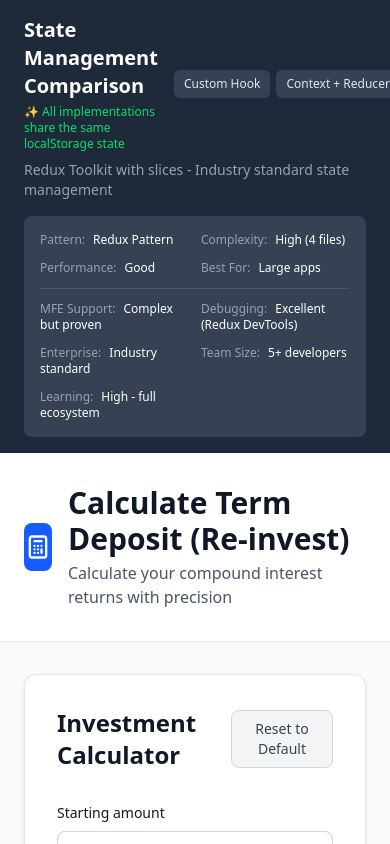
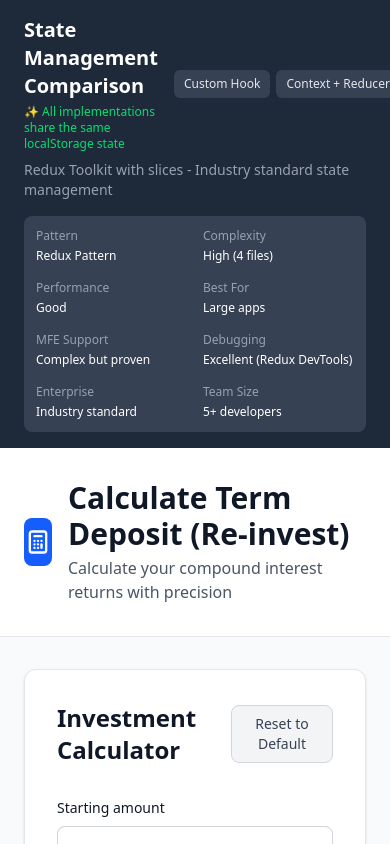
Before and after one commit to maysam-tayyeb/term-deposits-ai-enhanced, a React (Vite) app: page /redux in a window 390 px wide. Shown: the top 844 px of the page. Built offline with nearby package versions, Linux system fonts and the light colour scheme.

Commit message:
refactor: simplify state management navigation layout
- Remove two-row card structure for cleaner design
- Use single grid layout with vertical metric display
- Improve responsive behavior across screen sizes

```diff
--- a/src/components/StateManagementNav.tsx
+++ b/src/components/StateManagementNav.tsx
@@ -130,55 +130,46 @@ export function StateManagementNav() {
           </p>
         )}
 
-        {/* Implementation Details Banner - Single Card with Two Rows */}
+        {/* Implementation Details */}
         {currentImpl && (
-          <div className="mt-4 p-4 bg-gray-700 rounded-lg">
-            {/* First Row - Basic Info */}
-            <div className="grid grid-cols-2 lg:grid-cols-4 gap-3 text-xs md:text-sm pb-3 border-b border-gray-600">
+          <div className="mt-4 p-3 bg-gray-700 rounded-lg">
+            <div className="grid grid-cols-2 md:grid-cols-3 lg:grid-cols-4 gap-4 text-xs">
               <div>
-                <span className="text-gray-400">Pattern:</span>
-                <span className="ml-2 text-white">
+                <div className="text-gray-400 mb-1">Pattern</div>
+                <div className="text-white font-medium">
                   {currentImpl.path === "/hook" ? "Component Hook" :
                    currentImpl.path === "/context" ? "Provider Pattern" :
                    currentImpl.path === "/valtio" ? "Proxy State" :
                    currentImpl.path === "/redux" ? "Redux Pattern" : "Store Pattern"}
-                </span>
+                </div>
               </div>
               <div>
-                <span className="text-gray-400">Complexity:</span>
-                <span className="ml-2 text-white">{currentImpl.complexity}</span>
+                <div className="text-gray-400 mb-1">Complexity</div>
+                <div className="text-white font-medium">{currentImpl.complexity}</div>
               </div>
               <div>
-                <span className="text-gray-400">Performance:</span>
-                <span className="ml-2 text-white">{currentImpl.performance}</span>
+                <div className="text-gray-400 mb-1">Performance</div>
+                <div className="text-white font-medium">{currentImpl.performance}</div>
               </div>
               <div>
-                <span className="text-gray-400">Best For:</span>
-                <span className="ml-2 text-white">{currentImpl.bestFor}</span>
-              </div>
-            </div>
-
-            {/* Second Row - Enterprise Info */}
-            <div className="grid grid-cols-2 lg:grid-cols-5 gap-3 text-xs md:text-sm pt-3">
-              <div>
-                <span className="text-gray-400">MFE Support:</span>
-                <span className="ml-2 text-white">{currentImpl.mfeSupport}</span>
+                <div className="text-gray-400 mb-1">Best For</div>
+                <div className="text-white font-medium">{currentImpl.bestFor}</div>
               </div>
               <div>
-                <span className="text-gray-400">Debugging:</span>
-                <span className="ml-2 text-white">{currentImpl.debugging}</span>
+                <div className="text-gray-400 mb-1">MFE Support</div>
+                <div className="text-white font-medium">{currentImpl.mfeSupport}</div>
               </div>
               <div>
-                <span className="text-gray-400">Enterprise:</span>
-                <span className="ml-2 text-white">{currentImpl.enterprise}</span>
+                <div className="text-gray-400 mb-1">Debugging</div>
+                <div className="text-white font-medium">{currentImpl.debugging}</div>
               </div>
               <div>
-                <span className="text-gray-400">Team Size:</span>
-                <span className="ml-2 text-white">{currentImpl.teamSize}</span>
+                <div className="text-gray-400 mb-1">Enterprise</div>
+                <div className="text-white font-medium">{currentImpl.enterprise}</div>
               </div>
               <div>
-                <span className="text-gray-400">Learning:</span>
-                <span className="ml-2 text-white">{currentImpl.learning}</span>
+                <div className="text-gray-400 mb-1">Team Size</div>
+                <div className="text-white font-medium">{currentImpl.teamSize}</div>
               </div>
             </div>
           </div>
```
